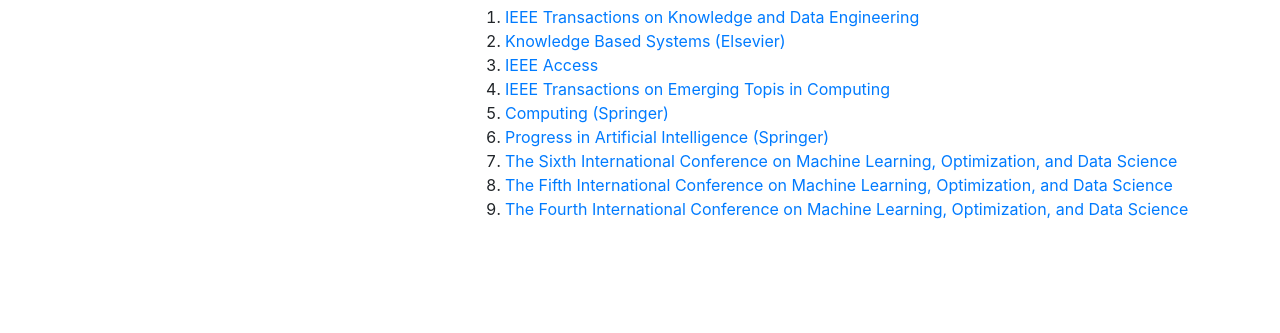
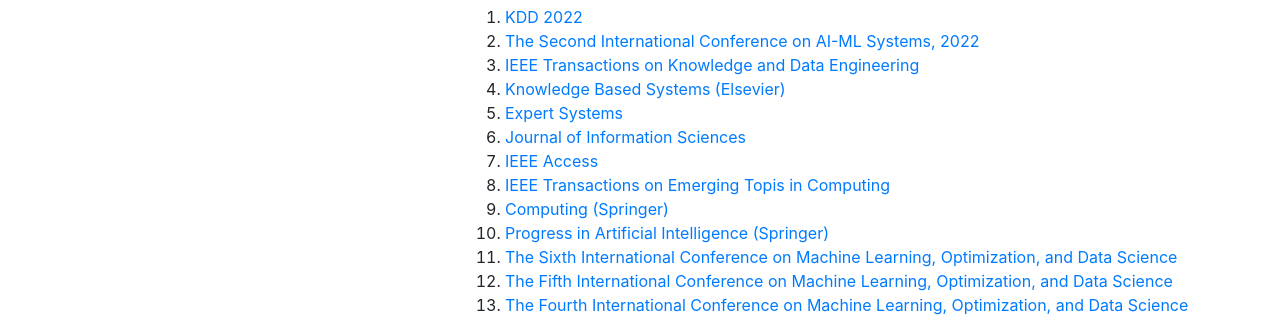
Before and after one commit to snash4/snash4.github.io, a website: page index.html in a window 1280 px wide. Shown: the part 870-1203 px from the top of the page. Before the commit the page ends 1107 px from the top, so only its background shows below. Drawn offline with Linux system fonts and the light colour scheme.

Commit message:
update reviewing

```diff
--- a/index.html
+++ b/index.html
@@ -98,8 +98,12 @@
             <br>
             <h3 class="mt-4" style="color:grey">Program Committee/Reviewer</h3>
             <ol>
-              <li> <a href="https://ieeexplore.ieee.org/xpl/RecentIssue.jsp?punumber=69">IEEE Transactions on Knowledge and Data Engineering</a>
+              <li> <a href="https://kdd.org/kdd2022/index.html">KDD 2022</a>
+                <li> <a href="https://www.aimlsystems.org/2022/">The Second International Conference on AI-ML Systems, 2022</a>
+                <li> <a href="https://ieeexplore.ieee.org/xpl/RecentIssue.jsp?punumber=69">IEEE Transactions on Knowledge and Data Engineering</a>
                 <li> <a href="https://www.journals.elsevier.com/knowledge-based-systems">Knowledge Based Systems (Elsevier)</a>
+                 <li> <a href="hhttps://onlinelibrary.wiley.com/journal/14680394">Expert Systems</a>
+                <li> <a href="https://journals.sagepub.com/home/jis">Journal of Information Sciences</a>
               <li> <a href="https://ieeeaccess.ieee.org">IEEE Access</a>
                 <li> <a href="https://ieeexplore.ieee.org/xpl/aboutJournal.jsp?punumber=6245516">IEEE Transactions on Emerging Topis in Computing</a>
               <li> <a href="https://www.springer.com/journal/607">Computing (Springer)</a>
```
